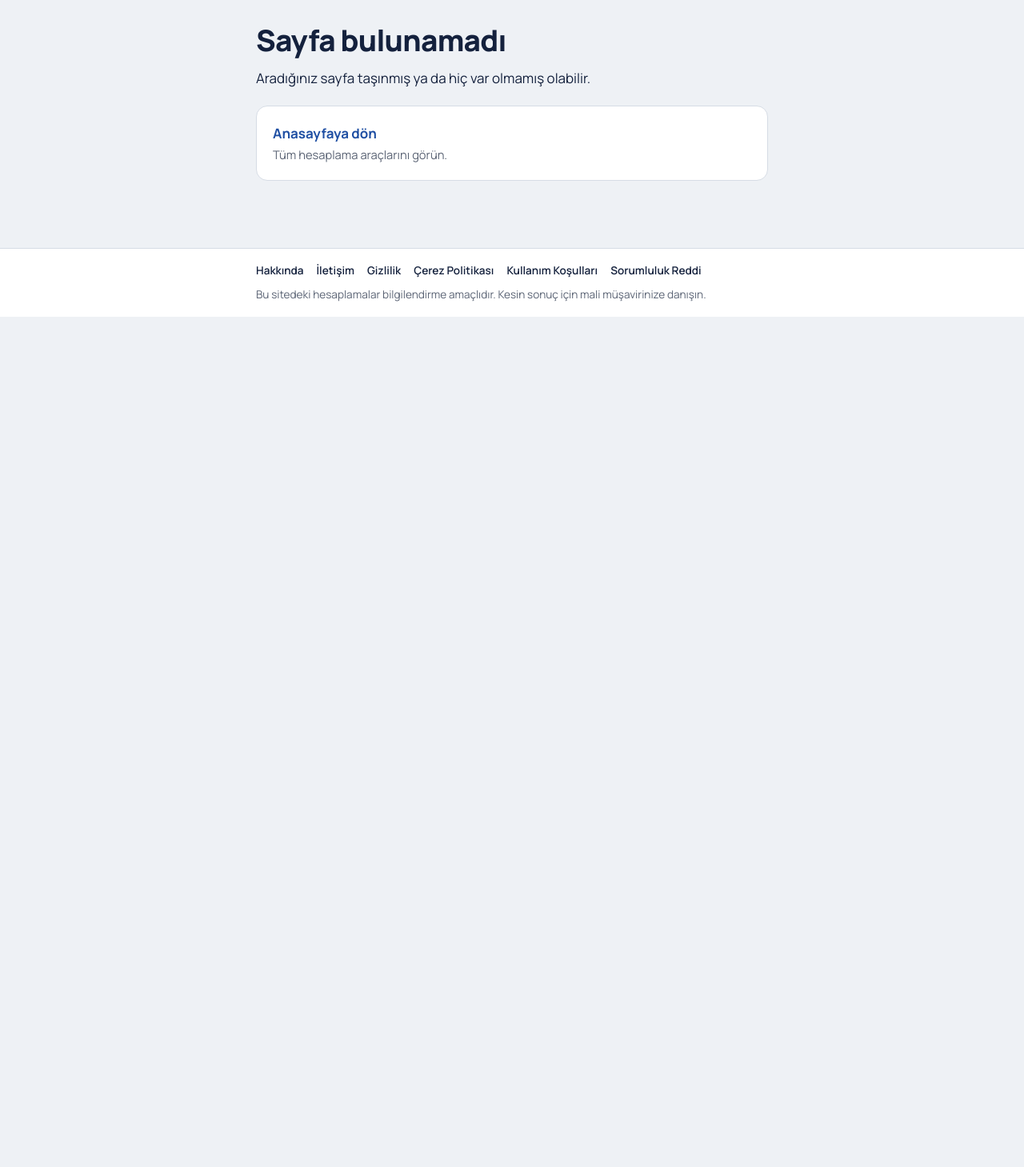
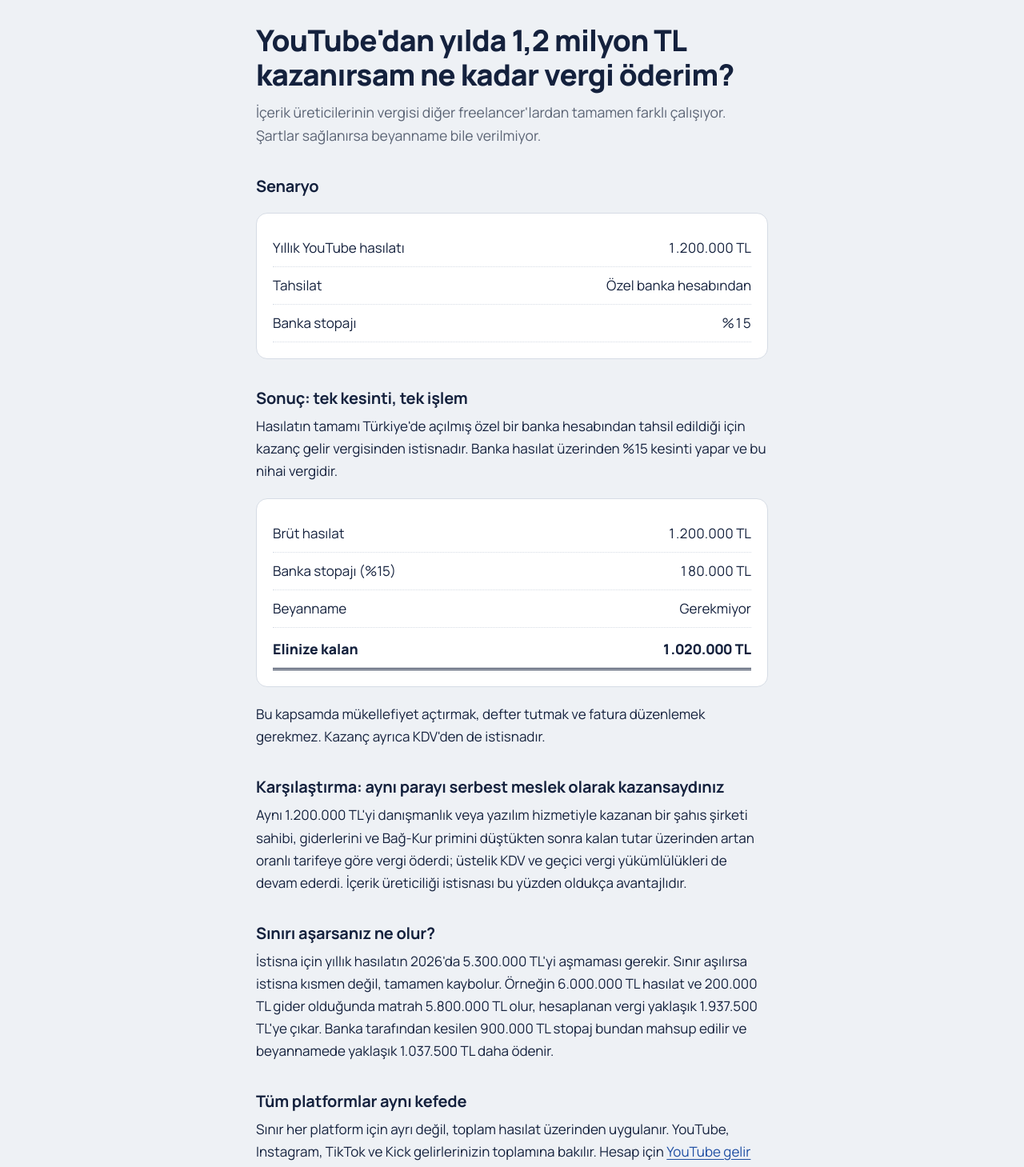
Before and after one commit to yavuzscvk-source/freelancer-vergi, a Next.js app: page /rehber/youtube-1-milyon-tl-vergi in a window 1280 px wide. Before the commit this address had no page. Shown: the part 100-1559 px from the top of the page at 80% size. Before the commit the page ends 800 px from the top, so only its background shows below. Built offline with nearby package versions, Linux system fonts and the light colour scheme.

Commit message:
Create page.js

```diff
--- /dev/null
+++ b/app/rehber/youtube-1-milyon-tl-vergi/page.js
@@ -0,0 +1,49 @@
+import Link from "next/link";
+import Kaynaklar from "../../Kaynaklar";
+import { sayfa } from "../../../lib/seo";
+
+export const metadata = sayfa({
+  baslik: "YouTube'dan Yılda 1,2 Milyon TL Kazanırsam Ne Kadar Vergi Öderim?",
+  aciklama: "Sosyal içerik üreticiliği istisnasıyla YouTube kazancının vergisi: %15 banka stopajı, 5.300.000 TL sınırı ve sınır aşılırsa ne değişir?",
+  yol: "/rehber/youtube-1-milyon-tl-vergi",
+});
+
+export default function Yazi() {
+  return (
+    <>
+      <h1>YouTube'dan yılda 1,2 milyon TL kazanırsam ne kadar vergi öderim?</h1>
+      <p className="lead">İçerik üreticilerinin vergisi diğer freelancer'lardan tamamen farklı çalışıyor. Şartlar sağlanırsa beyanname bile verilmiyor.</p>
+
+      <h2>Senaryo</h2>
+      <div className="card">
+        <div className="row"><span>Yıllık YouTube hasılatı</span><span>1.200.000 TL</span></div>
+        <div className="row"><span>Tahsilat</span><span>Özel banka hesabından</span></div>
+        <div className="row"><span>Banka stopajı</span><span>%15</span></div>
+      </div>
+
+      <h2>Sonuç: tek kesinti, tek işlem</h2>
+      <p>Hasılatın tamamı Türkiye'de açılmış özel bir banka hesabından tahsil edildiği için kazanç gelir vergisinden istisnadır. Banka hasılat üzerinden %15 kesinti yapar ve bu nihai vergidir.</p>
+      <div className="card">
+        <div className="row"><span>Brüt hasılat</span><span>1.200.000 TL</span></div>
+        <div className="row"><span>Banka stopajı (%15)</span><span>180.000 TL</span></div>
+        <div className="row"><span>Beyanname</span><span>Gerekmiyor</span></div>
+        <div className="row total"><span>Elinize kalan</span><span>1.020.000 TL</span></div>
+      </div>
+      <p>Bu kapsamda mükellefiyet açtırmak, defter tutmak ve fatura düzenlemek gerekmez. Kazanç ayrıca KDV'den de istisnadır.</p>
+
+      <h2>Karşılaştırma: aynı parayı serbest meslek olarak kazansaydınız</h2>
+      <p>Aynı 1.200.000 TL'yi danışmanlık veya yazılım hizmetiyle kazanan bir şahıs şirketi sahibi, giderlerini ve Bağ-Kur primini düştükten sonra kalan tutar üzerinden artan oranlı tarifeye göre vergi öderdi; üstelik KDV ve geçici vergi yükümlülükleri de devam ederdi. İçerik üreticiliği istisnası bu yüzden oldukça avantajlıdır.</p>
+
+      <h2>Sınırı aşarsanız ne olur?</h2>
+      <p>İstisna için yıllık hasılatın 2026'da 5.300.000 TL'yi aşmaması gerekir. Sınır aşılırsa istisna kısmen değil, tamamen kaybolur. Örneğin 6.000.000 TL hasılat ve 200.000 TL gider olduğunda matrah 5.800.000 TL olur, hesaplanan vergi yaklaşık 1.937.500 TL'ye çıkar. Banka tarafından kesilen 900.000 TL stopaj bundan mahsup edilir ve beyannamede yaklaşık 1.037.500 TL daha ödenir.</p>
+
+      <h2>Tüm platformlar aynı kefede</h2>
+      <p>Sınır her platform için ayrı değil, toplam hasılat üzerinden uygulanır. YouTube, Instagram, TikTok ve Kick gelirlerinizin toplamına bakılır. Hesap için <Link href="/youtube-vergi-hesaplama">YouTube gelir vergisi</Link> veya <Link href="/instagram-vergi-hesaplama">Instagram, TikTok ve Kick</Link> aracını kullanabilirsiniz.</p>
+
+      <h2>En kritik nokta</h2>
+      <p>İstisnanın kalbi banka hesabı şartıdır. Hasılatın bir kısmı başka yollarla tahsil edilirse istisna riske girer. Hesabı açarken bankanıza bu kapsamda hesap açtığınızı belirtmeniz gerekir. Sponsorluk gelirleri de bu hesaba yatırılmalıdır.</p>
+
+      <Kaynaklar sayfa="rehberYoutube" />
+    </>
+  );
+}
```
